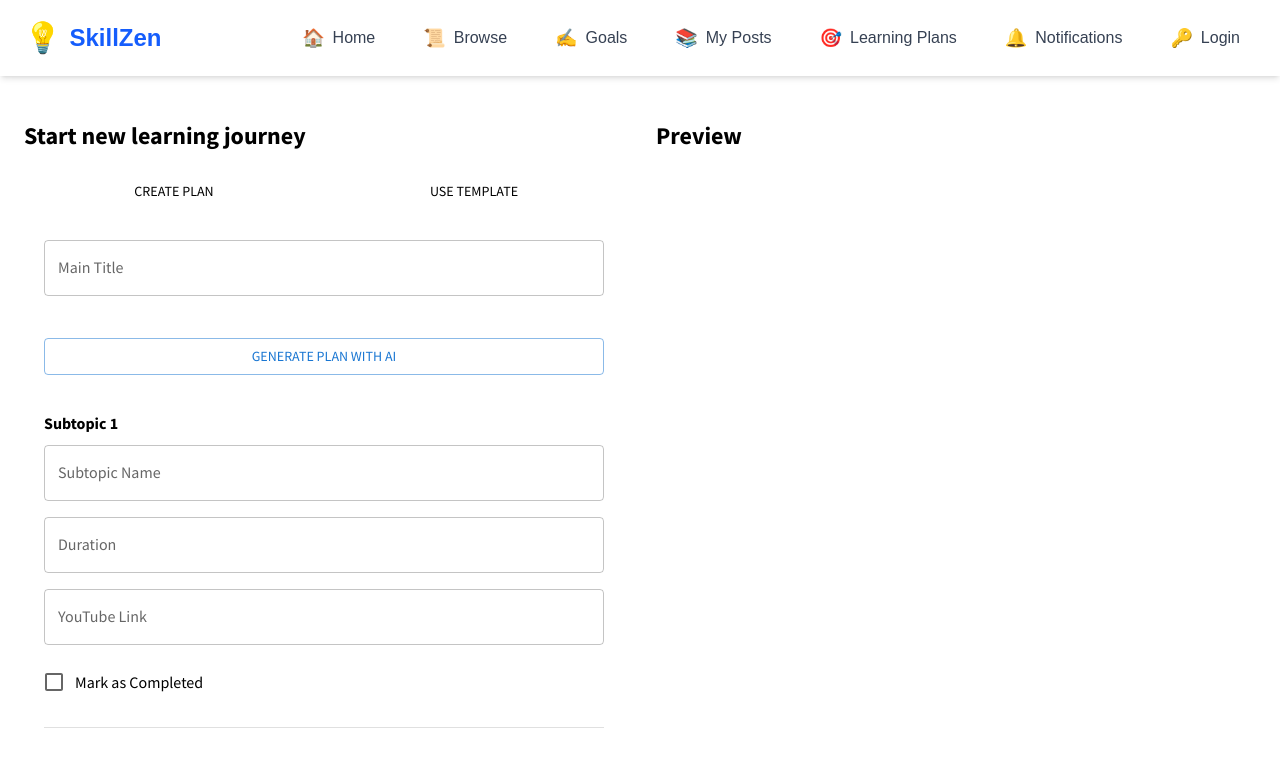
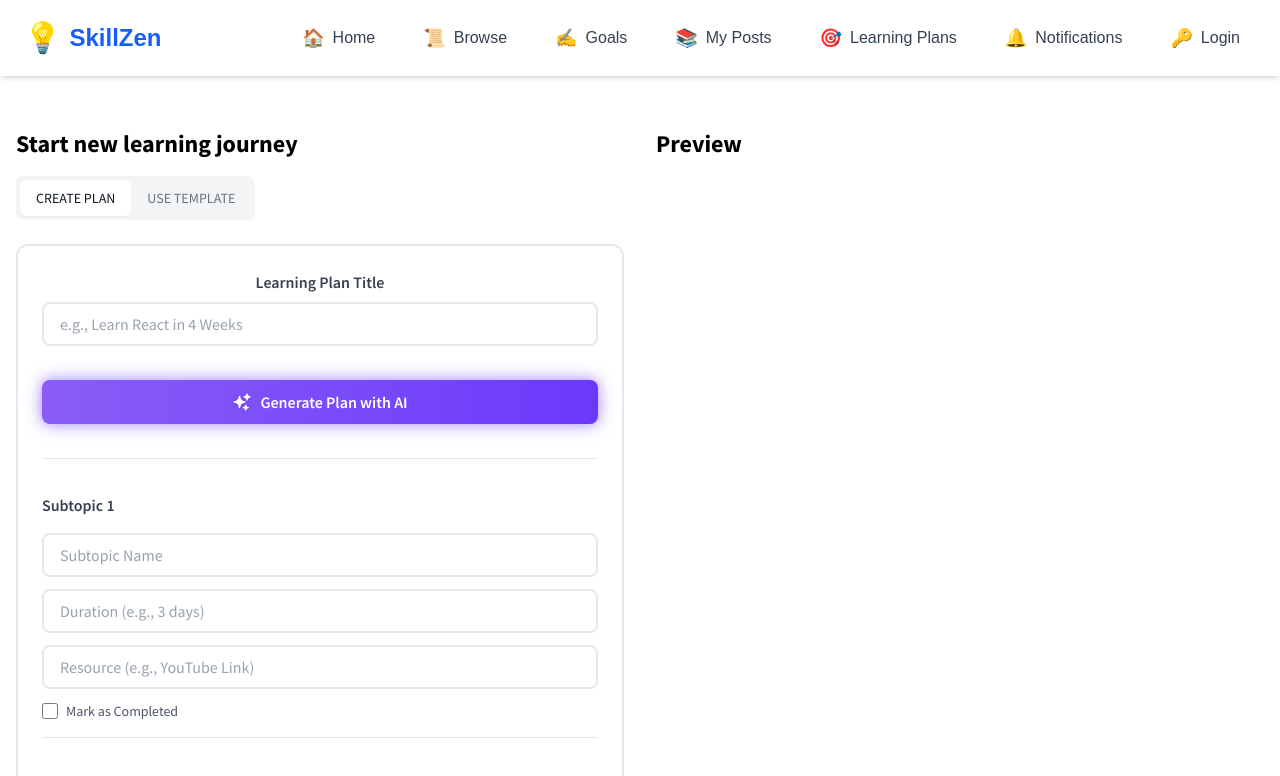
Before and after one commit to Vinushann/SkillSharingPlatform-2025, a React (Vite) app in the folder frontend/: page /create in a window 1280 px wide. Shown: the top 776 px of the page. Built offline with nearby package versions, Linux system fonts and the light colour scheme.

Commit message:
plan creation has been done

```diff
--- a/frontend/src/components/HandlePlanSection/CreatePlanForm.tsx
+++ b/frontend/src/components/HandlePlanSection/CreatePlanForm.tsx
@@ -1,17 +1,8 @@
 import React, { useState, useEffect } from "react";
 import axios from "axios";
-import {
-  TextField,
-  Checkbox,
-  FormControlLabel,
-  Button,
-  Box,
-  Typography,
-  Divider,
-} from "@mui/material";
 import { generateLearningPlan } from "../GeminiChat/geminiService";
+import GenerateButton from "./GenerateButton";
 
-// 1. Define TypeScript types
 interface Subtopic {
   name: string;
   duration: string;
@@ -111,30 +102,36 @@ const CreatePlanForm: React.FC<CreatePlanFormProps> = ({
     };
 
     try {
-      const response = await axios.post(
-        "http://localhost:8080/api/plans",
-        payload
-      );
-      alert("Plan submitted successfully!");
+      await axios.post("http://localhost:8080/api/plans", payload);
+      alert("✅ Plan submitted successfully!");
     } catch (error) {
       console.error("Error submitting plan:", error);
-      alert("Failed to submit plan.");
+      alert("❌ Failed to submit plan.");
     }
   };
 
   return (
-    <Box component="form" onSubmit={handleSubmit}>
-      <TextField
-        label="Main Title"
-        fullWidth
-        sx={{ mb: 3 }}
+    <form
+      onSubmit={handleSubmit}
+      style={{ margin: "0" }}
+      className="max-w-2xl mx-auto p-6 bg-white border-2 border-gray-200 rounded-xl space-y-6"
+    >
+      {/* Main Title */}
+      <div>
+        <label className="block text-base font-semibold text-gray-700 mb-2 text-center">
+          Learning Plan Title
+        </label>
+        <input
+          type="text"
+          className="w-full px-4 py-2 border-2 border-gray-200 rounded-lg focus:outline-none focus:border-blue-500 text-gray-900 placeholder-gray-400"
           value={mainTitle}
           onChange={(e) => setMainTitle(e.target.value)}
+          placeholder="e.g., Learn React in 4 Weeks"
         />
-      <Button
-        variant="outlined"
-        color="primary"
-        sx={{ mt: 1, mb: 3 }}
+      </div>
+
+      {/* AI Generate Button */}
+      <GenerateButton
         onClick={async () => {
           if (!mainTitle.trim()) {
             alert("Enter a main title first!");
@@ -156,64 +153,66 @@ const CreatePlanForm: React.FC<CreatePlanFormProps> = ({
             console.error("AI Error:", err);
           }
         }}
-      >
-        Generate Plan with AI
-      </Button>
+      />
 
+      <hr className="border-gray-200" />
+
+      {/* Subtopics */}
       {subtopics.map((sub, i) => (
-        <Box key={i} sx={{ mb: 4 }}>
-          <Typography variant="subtitle1" fontWeight="bold" mb={1}>
+        <div key={i} className="space-y-4">
+          <h3 className="text-md font-semibold text-gray-700">
             Subtopic {i + 1}
-          </Typography>
-
-          <TextField
-            label="Subtopic Name"
-            fullWidth
-            sx={{ mb: 2 }}
+          </h3>
+          <div className="space-y-3">
+            <input
+              type="text"
+              placeholder="Subtopic Name"
+              className="w-full px-4 py-2 border-2 border-gray-200 rounded-lg focus:outline-none focus:border-blue-500 text-gray-900 placeholder-gray-400"
               value={sub.name}
               onChange={(e) => handleSubtopicChange(i, "name", e.target.value)}
             />
-
-          <TextField
-            label="Duration"
-            fullWidth
-            sx={{ mb: 2 }}
+            <input
+              type="text"
+              placeholder="Duration (e.g., 3 days)"
+              className="w-full px-4 py-2 border-2 border-gray-200 rounded-lg focus:outline-none focus:border-blue-500 text-gray-900 placeholder-gray-400"
               value={sub.duration}
               onChange={(e) =>
                 handleSubtopicChange(i, "duration", e.target.value)
               }
             />
-
-          <TextField
-            label="YouTube Link"
-            fullWidth
-            sx={{ mb: 2 }}
+            <input
+              type="text"
+              placeholder="Resource (e.g., YouTube Link)"
+              className="w-full px-4 py-2 border-2 border-gray-200 rounded-lg focus:outline-none focus:border-blue-500 text-gray-900 placeholder-gray-400"
               value={sub.resource}
               onChange={(e) =>
                 handleSubtopicChange(i, "resource", e.target.value)
               }
             />
-
-          <FormControlLabel
-            control={
-              <Checkbox
+            <label className="flex items-center gap-2">
+              <input
+                type="checkbox"
                 checked={sub.completed}
                 onChange={(e) =>
                   handleSubtopicChange(i, "completed", e.target.checked)
                 }
+                className="h-4 w-4 text-blue-600 border-gray-200 rounded focus:ring-0"
               />
-            }
-            label="Mark as Completed"
-          />
-
-          {i < 3 && <Divider sx={{ mt: 3 }} />}
-        </Box>
+              <span className="text-sm text-gray-600">Mark as Completed</span>
+            </label>
+          </div>
+          {i < 3 && <hr className="my-4 border-gray-200" />}
+        </div>
       ))}
 
-      <Button type="submit" variant="contained" color="success">
-        Submit Plan
-      </Button>
-    </Box>
+      {/* Submit Button */}
+      <button
+        type="submit"
+        className="w-full py-2 px-4 bg-green-600 text-white font-semibold rounded-lg hover:bg-green-700 transition-colors"
+      >
+        ✅ Submit Plan
+      </button>
+    </form>
   );
 };
 
--- a/frontend/src/components/HandlePlanSection/CreatePlanRoot.tsx
+++ b/frontend/src/components/HandlePlanSection/CreatePlanRoot.tsx
@@ -1,10 +1,10 @@
 import React, { useState } from "react";
-import { Box, Container, Tabs, Tab, Typography } from "@mui/material";
 import CreatePlanForm from "./CreatePlanForm";
 import UseTemplate from "./UseTemplate";
 import PreviewPlanSub from "./PreviewPlanSub";
+import { Divider } from "@mui/material";
 
-// ✅ Define the type for planData (should match CreatePlanForm payload)
+// ✅ Same PlanData type
 interface PlanData {
   mainTitle: string;
   sub1Name: string;
@@ -26,52 +26,92 @@ interface PlanData {
 }
 
 const CreatePlanRoot: React.FC = () => {
-  // 🔁 Track which tab is active (0: Create, 1: Template)
   const [tab, setTab] = useState<number>(0);
-
-  // 📦 Shared plan data between form/template and preview
   const [planData, setPlanData] = useState<PlanData | null>(null);
 
-  // 🔄 Handle tab switching
-  const handleTabChange = (_: React.SyntheticEvent, newValue: number) => {
+  const handleTabChange = (newValue: number) => {
     setTab(newValue);
-    setPlanData(null); // Reset preview on tab switch
+    setPlanData(null);
   };
 
   return (
-    <Container maxWidth="xl" sx={{ mt: 5 }}>
-      <Box display="flex">
-        {/* 🧱 Left Section: Form + Template */}
-        <Box flex={1} pr={2}>
-          <Typography variant="h5" fontWeight="bold" mb={2}>
+    <div
+      className="max-w-7xl mx-auto mt-12 px-4"
+      style={{
+        fontFamily: "'Source Sans Pro', sans-serif", // Apply Source Sans Pro font
+      }}
+    >
+      <div className="flex flex-col lg:flex-row gap-8">
+        {/* Left Section */}
+        <div className="flex-1">
+          <h2 className="text-2xl font-bold mb-4">
             Start new learning journey
-          </Typography>
+          </h2>
 
-          <Tabs
-            value={tab}
-            onChange={handleTabChange}
-            variant="fullWidth"
-            textColor="success"
-            indicatorColor="success"
-            sx={{ mb: 3 }}
-          >
-            <Tab label="CREATE PLAN" />
-            <Tab label="USE TEMPLATE" />
-          </Tabs>
+          <div className="inline-flex p-1 bg-gray-100 rounded-lg mb-6">
+            <button
+              onClick={() => handleTabChange(0)}
+              className={`appearance-none border-none outline-none bg-transparent
+                px-4 py-2 text-sm font-medium rounded-md transition-all
+                ${
+                  tab === 0
+                    ? "bg-white text-gray-900 shadow-sm"
+                    : "text-gray-500 hover:text-gray-700"
+                }`}
+              style={{
+                all: "unset",
+                padding: "0.5rem 1rem",
+                borderRadius: "0.375rem",
+                fontWeight: 500,
+                fontSize: "0.875rem", // text-sm
+                lineHeight: "1.25rem",
+                cursor: "pointer",
+                backgroundColor: tab === 0 ? "#ffffff" : "transparent",
+                color: tab === 0 ? "#111827" : "#6b7280", // tailwind text-gray-900 / gray-500
+                boxShadow: tab === 0 ? "0 1px 2px rgba(0, 0, 0, 0.05)" : "none",
+              }}
+            >
+              CREATE PLAN
+            </button>
 
+            <button
+              onClick={() => handleTabChange(1)}
+              className={`appearance-none border-none outline-none bg-transparent
+                px-4 py-2 text-sm font-medium rounded-md transition-all
+                ${
+                  tab === 1
+                    ? "bg-white text-gray-900 shadow-sm"
+                    : "text-gray-500 hover:text-gray-700"
+                }`}
+              style={{
+                all: "unset",
+                padding: "0.5rem 1rem",
+                borderRadius: "0.375rem",
+                fontWeight: 500,
+                fontSize: "0.875rem",
+                lineHeight: "1.25rem",
+                cursor: "pointer",
+                backgroundColor: tab === 1 ? "#ffffff" : "transparent",
+                color: tab === 1 ? "#111827" : "#6b7280",
+                boxShadow: tab === 1 ? "0 1px 2px rgba(0, 0, 0, 0.05)" : "none",
+              }}
+            >
+              USE TEMPLATE
+            </button>
+          </div>
+
+          {/* Conditional Content */}
           {tab === 0 && <CreatePlanForm onFormDataChange={setPlanData} />}
           {tab === 1 && <UseTemplate onTemplateSelect={setPlanData} />}
-        </Box>
+        </div>
 
-        {/* 🎯 Right Section: Live Preview */}
-        <Box flex={1} pl={2}>
-          <Typography variant="h5" fontWeight="bold" mb={2}>
-            Preview
-          </Typography>
+        {/* Right Section */}
+        <div className="flex-1">
+          <h2 className="text-2xl font-bold mb-4">Preview</h2>
           <PreviewPlanSub planData={planData} />
-        </Box>
-      </Box>
-    </Container>
+        </div>
+      </div>
+    </div>
   );
 };
 
--- /dev/null
+++ b/frontend/src/components/HandlePlanSection/GenerateButton.tsx
@@ -0,0 +1,26 @@
+import React from "react";
+import { SparklesIcon } from "@heroicons/react/24/solid";
+
+interface GenerateButtonProps {
+  onClick: () => void;
+}
+
+const GenerateButton: React.FC<GenerateButtonProps> = ({ onClick }) => {
+  return (
+    <button
+      onClick={onClick}
+      type="button"
+      className="relative flex items-center justify-center gap-2 w-full px-6 py-3 text-white font-semibold text-base rounded-lg
+                 bg-gradient-to-r from-[#8b5cf6] to-[#6b38fb]
+                 shadow-[0_0_12px_rgba(130,90,255,0.5),0_0_20px_rgba(100,56,251,0.3)]
+                 border border-violet-300
+                 hover:shadow-[0_0_18px_rgba(130,90,255,0.6),0_0_30px_rgba(100,56,251,0.4)]
+                 transition-all transform hover:scale-100"
+    >
+      <SparklesIcon className="w-5 h-5 text-white drop-shadow" />
+      Generate Plan with AI
+    </button>
+  );
+};
+
+export default GenerateButton;
```
Also changed, not shown: frontend/src/components/HandlePlanSection/ViewPlans.tsx (+99 -36 lines), frontend/src/components/LearningHomeComponent/LearningHomeHeader.tsx (+57 -5 lines). Lines whose indentation alone changed are shown as unchanged.
